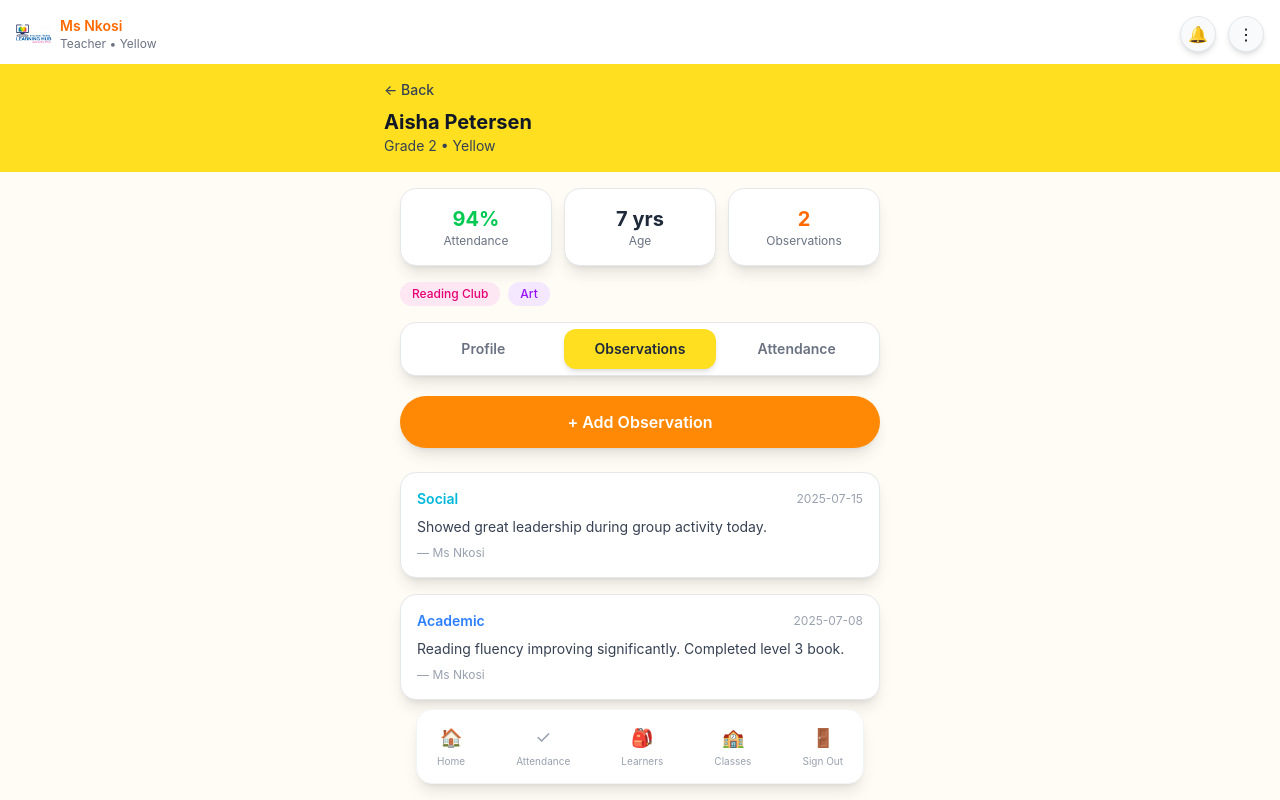
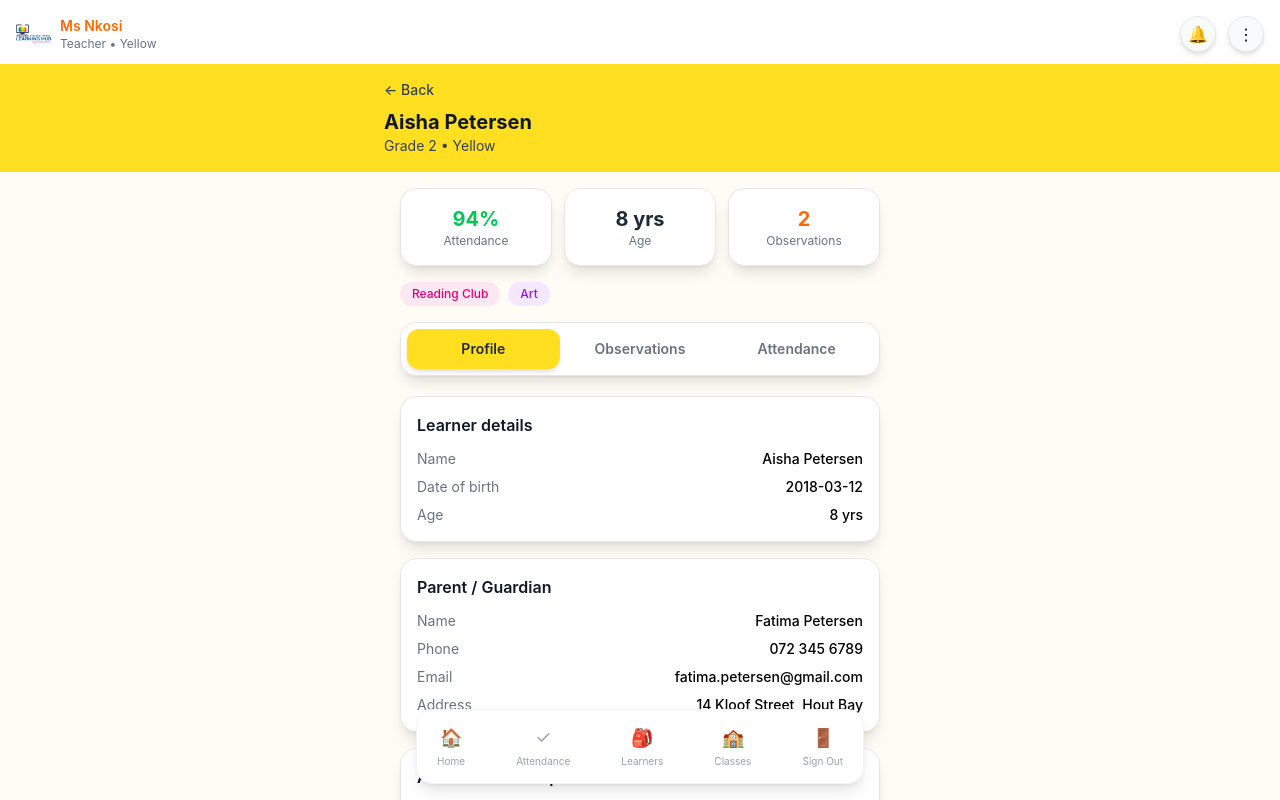
Before and after one commit to INSY7315ImizamoYethuAftercare/Imizamo_Yethu_Aftercare, a React (Vite) app in the folder client/: page /observations in a window 1280 px wide. Shown: the top 800 px of the page. Built offline with nearby package versions, Linux system fonts and the light colour scheme; what @react-pdf/renderer would draw is missing.

Commit message:
Let the manager edit a learner name and date of birth
The edit sits on the learner profile. It is saved on the page for the demo, and only the manager can change it.

```diff
--- a/client/src/App.jsx
+++ b/client/src/App.jsx
@@ -194,6 +194,7 @@ function App() {
         <Route path="/signout" element={<TeacherLayout><SignOut /></TeacherLayout>} />
         <Route path="/observations" element={<TeacherLayout><Observations /></TeacherLayout>} />
 
+        <Route path="/manager/observations" element={<ManagerLayout><Observations role="Manager" /></ManagerLayout>} />
         <Route path="/manager" element={<ManagerLayout><ManagerHome /></ManagerLayout>} />
         <Route path="/manager/attendance" element={<ManagerLayout><Attendance role="Manager" /></ManagerLayout>} />
         <Route path="/manager/learners" element={<ManagerLayout><Learners role="Manager" /></ManagerLayout>} />
--- a/client/src/pages/Learners.jsx
+++ b/client/src/pages/Learners.jsx
@@ -20,7 +20,8 @@ function Learners({ role = "Teacher" }) {
     role === "Manager" ? "Manager" : "Teacher • Yellow";
 
   const observationsPath =
-    role === "Admin" ? "/admin/observations" : "/observations";
+    role === "Admin" ? "/admin/observations" :
+    role === "Manager" ? "/manager/observations" : "/observations";
 
   const startGroup = searchParams.get("group") || "All";
   const [search, setSearch] = useState("");
@@ -98,7 +99,7 @@ function Learners({ role = "Teacher" }) {
           {filtered.map((learner) => (
             <button
               key={learner.id}
-              onClick={() => navigate(observationsPath)}
+              onClick={() => navigate(`${observationsPath}?id=${learner.id}`)}
               className="w-full bg-white rounded-2xl px-4 py-3 flex items-center justify-between shadow-lg border border-gray-200 text-left hover:border-orange-300 active:scale-[0.98] transition"
             >
               <div>
--- a/client/src/pages/Observations.jsx
+++ b/client/src/pages/Observations.jsx
@@ -1,14 +1,48 @@
 import { useState } from "react";
-import { useNavigate } from "react-router-dom";
+import { useNavigate, useSearchParams } from "react-router-dom";
 import MoreMenu from "../components/MoreMenu";
+
+const learnerRecords = {
+  1: { id: 1, name: "Aisha Petersen", grade: "Grade 2", group: "Yellow", dob: "2018-03-12" },
+  2: { id: 2, name: "Liam van der Berg", grade: "Grade 4", group: "Green", dob: "2016-09-04" },
+  3: { id: 3, name: "Zoe Ntombela", grade: "Grade 6", group: "Red", dob: "2014-01-22" },
+  4: { id: 4, name: "Keanu Abrahams", grade: "Grade 3", group: "Green", dob: "2017-11-08" },
+  5: { id: 5, name: "Amara Okoye", grade: "Grade 1", group: "Yellow", dob: "2019-06-30" },
+  6: { id: 6, name: "Sipho Dlamini", grade: "Grade 5", group: "Blue", dob: "2015-04-17" },
+};
+
+function ageFromDob(dob) {
+  if (!dob) return "—";
+  const born = new Date(dob);
+  if (Number.isNaN(born.getTime())) return "—";
+  const today = new Date();
+  let age = today.getFullYear() - born.getFullYear();
+  const hadBirthday =
+    today.getMonth() > born.getMonth() ||
+    (today.getMonth() === born.getMonth() && today.getDate() >= born.getDate());
+  if (!hadBirthday) age -= 1;
+  return age + " yrs";
+}
 
 function Observations({ role = "Teacher" }) {
   const navigate = useNavigate();
-  const [activeTab, setActiveTab] = useState("Observations");
+  const [searchParams] = useSearchParams();
+  const learnerId = searchParams.get("id") || "1";
+  const starting = learnerRecords[learnerId] || learnerRecords[1];
+
+  const [activeTab, setActiveTab] = useState("Profile");
   const [showForm, setShowForm] = useState(false);
   const [selectedCategory, setSelectedCategory] = useState("Academic");
   const [note, setNote] = useState("");
+  const [editing, setEditing] = useState(false);
+  const [saveError, setSaveError] = useState("");
+  const [savedBanner, setSavedBanner] = useState("");
+  const [learner, setLearner] = useState(starting);
+  const [draftName, setDraftName] = useState(starting.name);
+  const [draftDob, setDraftDob] = useState(starting.dob);
+
   const comingSoon = () => alert("Coming soon");
+  const canEdit = role === "Manager";
   const settingsPath = role === "Admin" ? "/admin/settings" : "/settings";
   const showSettings = role === "Manager" || role === "Admin";
   const iconBtn =
@@ -73,6 +107,37 @@ function Observations({ role = "Teacher" }) {
     setShowForm(false);
   };
 
+  const startEdit = () => {
+    setDraftName(learner.name);
+    setDraftDob(learner.dob);
+    setSaveError("");
+    setEditing(true);
+  };
+
+  const cancelEdit = () => {
+    setDraftName(learner.name);
+    setDraftDob(learner.dob);
+    setSaveError("");
+    setEditing(false);
+  };
+
+  const saveDetails = () => {
+    const name = draftName.trim();
+    if (!name) {
+      setSaveError("Enter the learner's name.");
+      return;
+    }
+    if (!draftDob) {
+      setSaveError("Enter the date of birth.");
+      return;
+    }
+    setLearner({ ...learner, name, dob: draftDob });
+    setSaveError("");
+    setEditing(false);
+    setSavedBanner("Learner details saved");
+    setTimeout(() => setSavedBanner(""), 2200);
+  };
+
   return (
     <div className="min-h-screen bg-[#FFFBF5] flex flex-col">
       <div className="flex items-center justify-between px-4 pt-4 pb-3 bg-white">
@@ -97,19 +162,25 @@ function Observations({ role = "Teacher" }) {
           <button onClick={() => navigate(backPath)} className="text-sm text-gray-700 mb-2 flex items-center gap-1 font-medium active:scale-95 transition">
             ← Back
           </button>
-          <h1 className="text-xl font-bold text-gray-900">Aisha Petersen</h1>
-          <p className="text-sm text-gray-700">Grade 2 • Yellow</p>
+          <h1 className="text-xl font-bold text-gray-900">{learner.name}</h1>
+          <p className="text-sm text-gray-700">{learner.grade} • {learner.group}</p>
         </div>
       </div>
 
       <div className="flex-1 px-4 pt-4 pb-32 max-w-lg mx-auto w-full">
+        {savedBanner && (
+          <div className="mb-4 bg-green-50 border border-green-200 text-green-700 text-sm font-medium rounded-2xl px-4 py-3 text-center shadow-lg">
+            {savedBanner}
+          </div>
+        )}
+
         <div className="grid grid-cols-3 gap-3 mb-4">
           <div className={`${card} text-center`}>
             <p className="text-xl font-bold text-green-500">94%</p>
             <p className="text-xs text-gray-500">Attendance</p>
           </div>
           <div className={`${card} text-center`}>
-            <p className="text-xl font-bold text-gray-800">7 yrs</p>
+            <p className="text-xl font-bold text-gray-800">{ageFromDob(learner.dob)}</p>
             <p className="text-xs text-gray-500">Age</p>
           </div>
           <div className={`${card} text-center`}>
@@ -139,6 +210,65 @@ function Observations({ role = "Teacher" }) {
 
         {activeTab === "Profile" && (
           <div className="space-y-4">
+            <div className={card}>
+              <div className="flex items-center justify-between mb-3">
+                <h3 className="font-semibold text-gray-900">Learner details</h3>
+                {canEdit && !editing && (
+                  <button
+                    type="button"
+                    onClick={startEdit}
+                    className="px-3 py-1.5 rounded-full text-xs font-semibold bg-white text-orange-500 border border-gray-200 shadow-lg hover:border-orange-300 active:scale-95 transition"
+                  >
+                    Edit details
+                  </button>
+                )}
+              </div>
+
+              {!editing && (
+                <div className="space-y-2 text-sm">
+                  <div className="flex justify-between gap-3"><span className="text-gray-500">Name</span><span className="font-medium text-right">{learner.name}</span></div>
+                  <div className="flex justify-between gap-3"><span className="text-gray-500">Date of birth</span><span className="font-medium">{learner.dob}</span></div>
+                  <div className="flex justify-between gap-3"><span className="text-gray-500">Age</span><span className="font-medium">{ageFromDob(learner.dob)}</span></div>
+                </div>
+              )}
+
+              {editing && (
+                <div className="space-y-3">
+                  <label className="block text-sm">
+                    <span className="text-gray-500">Name</span>
+                    <input
+                      type="text"
+                      value={draftName}
+                      onChange={(e) => setDraftName(e.target.value)}
+                      className="w-full mt-1 px-4 py-3 rounded-xl border border-gray-200 text-sm shadow-md focus:outline-none focus:ring-2 focus:ring-orange-300"
+                    />
+                  </label>
+                  <label className="block text-sm">
+                    <span className="text-gray-500">Date of birth</span>
+                    <input
+                      type="date"
+                      value={draftDob}
+                      onChange={(e) => setDraftDob(e.target.value)}
+                      className="w-full mt-1 px-4 py-3 rounded-xl border border-gray-200 text-sm shadow-md focus:outline-none focus:ring-2 focus:ring-orange-300"
+                    />
+                  </label>
+                  {saveError && (
+                    <div className="bg-red-50 border border-red-200 text-red-600 text-sm rounded-xl px-3 py-2">
+                      {saveError}
+                    </div>
+                  )}
+                  <div className="flex gap-3">
+                    <button type="button" onClick={cancelEdit} className="flex-1 py-2.5 rounded-full bg-white text-gray-600 font-medium text-sm border border-gray-200 shadow-lg">
+                      Cancel
+                    </button>
+                    <button type="button" onClick={saveDetails} className="flex-1 py-2.5 rounded-full bg-orange-400 text-white font-semibold text-sm shadow-lg">
+                      Save
+                    </button>
+                  </div>
+                </div>
+              )}
+            </div>
+
             <div className={card}>
               <h3 className="font-semibold text-gray-900 mb-3">Parent / Guardian</h3>
               <div className="space-y-2 text-sm">
```
